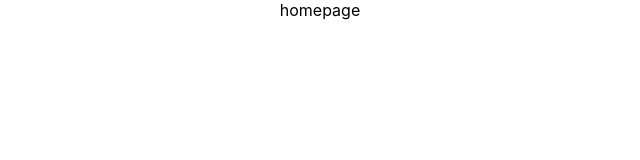
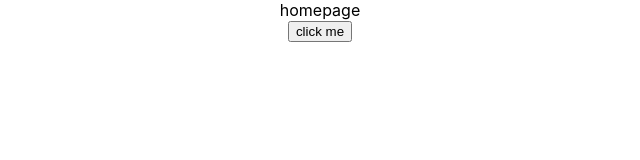
Before and after one commit to Ma9da/react-practicing, a React (Create React App) app: page / in a window 1280 px wide. Shown: the top 160 px of the page, without its empty margins (320-960 px from the left). Built offline with nearby package versions, Linux system fonts and the light colour scheme.

Commit message:
added: button and handler

```diff
--- a/src/home/Home.jsx
+++ b/src/home/Home.jsx
@@ -1,8 +1,14 @@
 function Home() {
+    const handelClick = () =>{
+        console.log("hello there");
+    }
     return (
-        <div className="home">
-            homepage
-        </div>
+        <>
+            <div className="home">
+                homepage
+            </div>
+            <button onClick={handelClick}>click me</button>
+        </>
     )
 }
 
```
